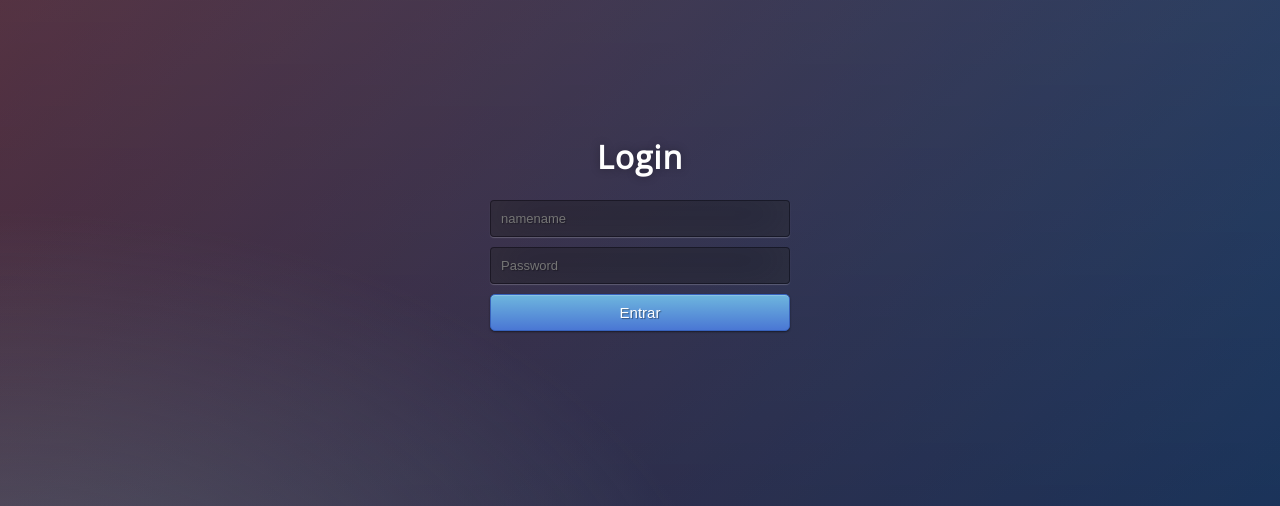
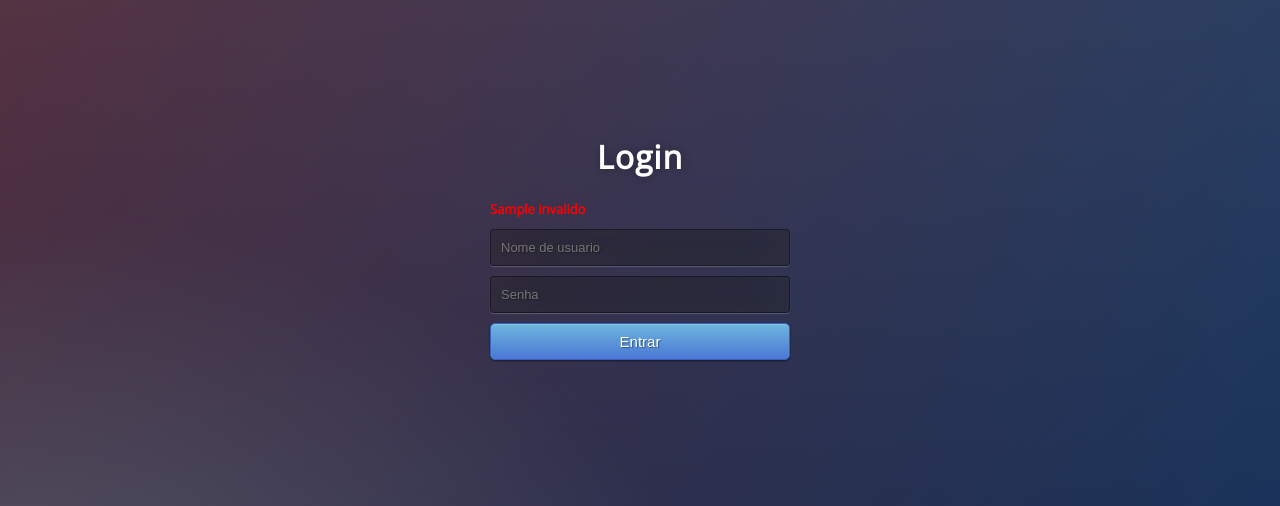
Before and after one commit to mstr18/flask_painel, a Flask app: template Templates/login.html in a window 1280 px wide. Shown: the part 136-642 px from the top of the page. Run offline with Flask 2, Linux system fonts and the light colour scheme; the template is opened without the code that fills it: most values are stand-ins (such as "Sample title", 1, 10 or a date in 2020).

Commit message:
Adição de aviso de senha inválida

```diff
--- a/Templates/login.html
+++ b/Templates/login.html
@@ -4,9 +4,10 @@
 </head>
 <div class="login">
     <h1>Login</h1>
+    <h2>{{ invalido }}</h2>
     <form action="/login" method="POST">
-        <input type="text" name="username" placeholder="namename" required="required" />
-        <input type="password" name="password" placeholder="Password" required="required" />
+        <input type="text" name="username" placeholder="Nome de usuario" required="required" />
+        <input type="password" name="password" placeholder="Senha" required="required" />
         <button type="submit" class="btn btn-primary btn-block btn-large">Entrar</button>
     </form>
 </div>
--- a/primeiro_site.py
+++ b/primeiro_site.py
@@ -1,8 +1,10 @@
 from flask import Flask, render_template, request, redirect, url_for, session
+from datetime import timedelta
 #import pyodbc
 
 app = Flask(__name__)
 app.secret_key = 'secret_key'
+app.permanent_session_lifetime = timedelta(minutes=5)
 
 
 """conexao = pyodbc.connect("DRIVER={SQL Server};SERVER=localhost;PORT=1433;DATABASE=master;UID=sa;PWD=Abc,1234")
@@ -29,6 +31,7 @@ def home():
 
 @app.route("/login", methods=["POST", "GET"])
 def login():
+
     if request.method == "POST":
         # Get the username and password from the form
         username = request.form["username"]
@@ -39,7 +42,7 @@ def login():
             session['username'] = username
             return redirect(url_for("images"))
         else:
-            return "senha inválida <a href='/login'> Voltar </a>"
+            return render_template("login.html",invalido = "Senha inválida*" )
     else:
         return render_template("login.html")
 
--- a/static/styles/style.css
+++ b/static/styles/style.css
@@ -168,3 +168,8 @@ input {
 input:focus {
     box-shadow: inset 0 -5px 45px rgba(100, 100, 100, 0.4), 0 1px 1px rgba(255, 255, 255, 0.2);
 }
+
+h2{
+    color: red;
+    font-size: 13px;
+}
```
